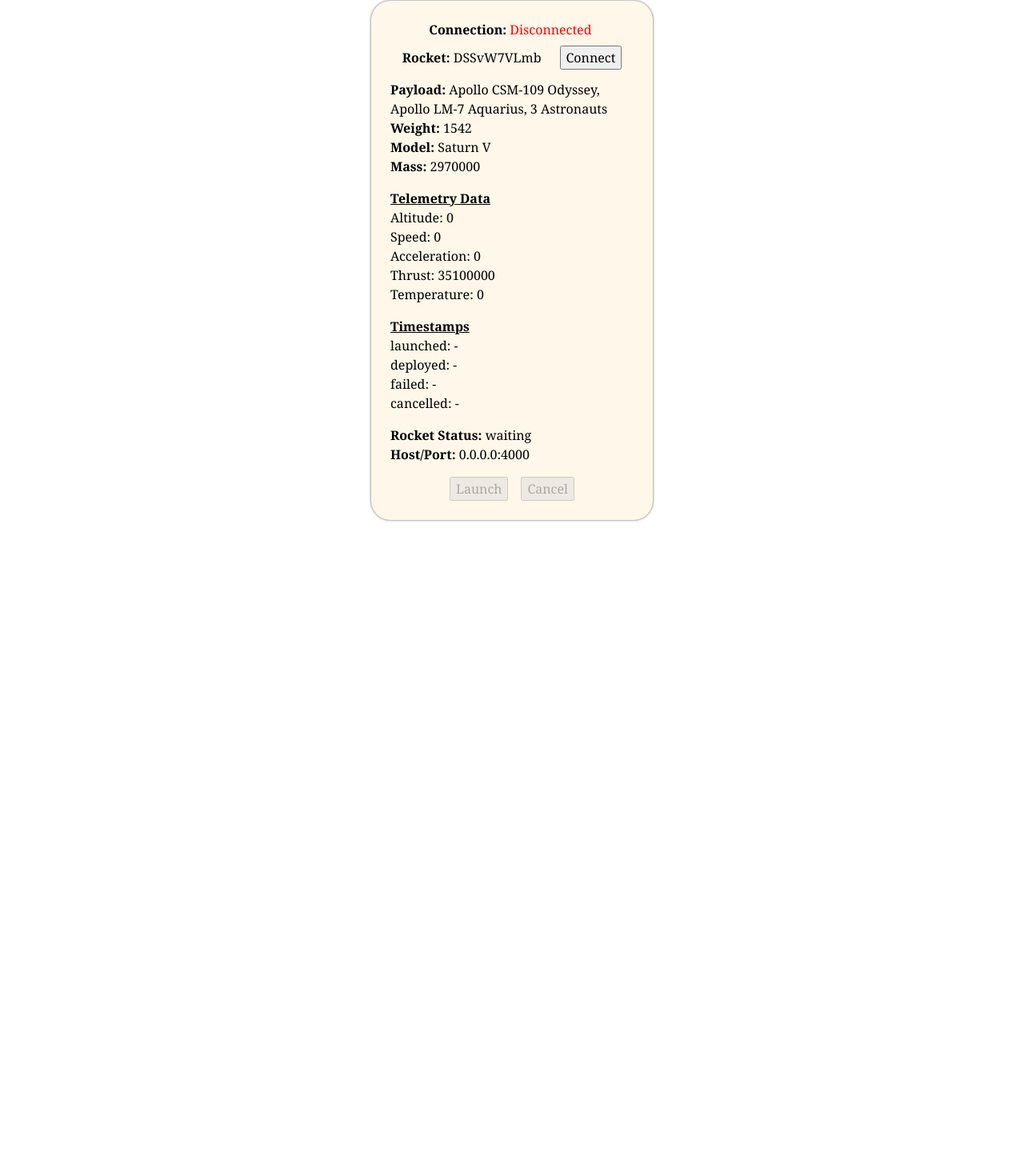
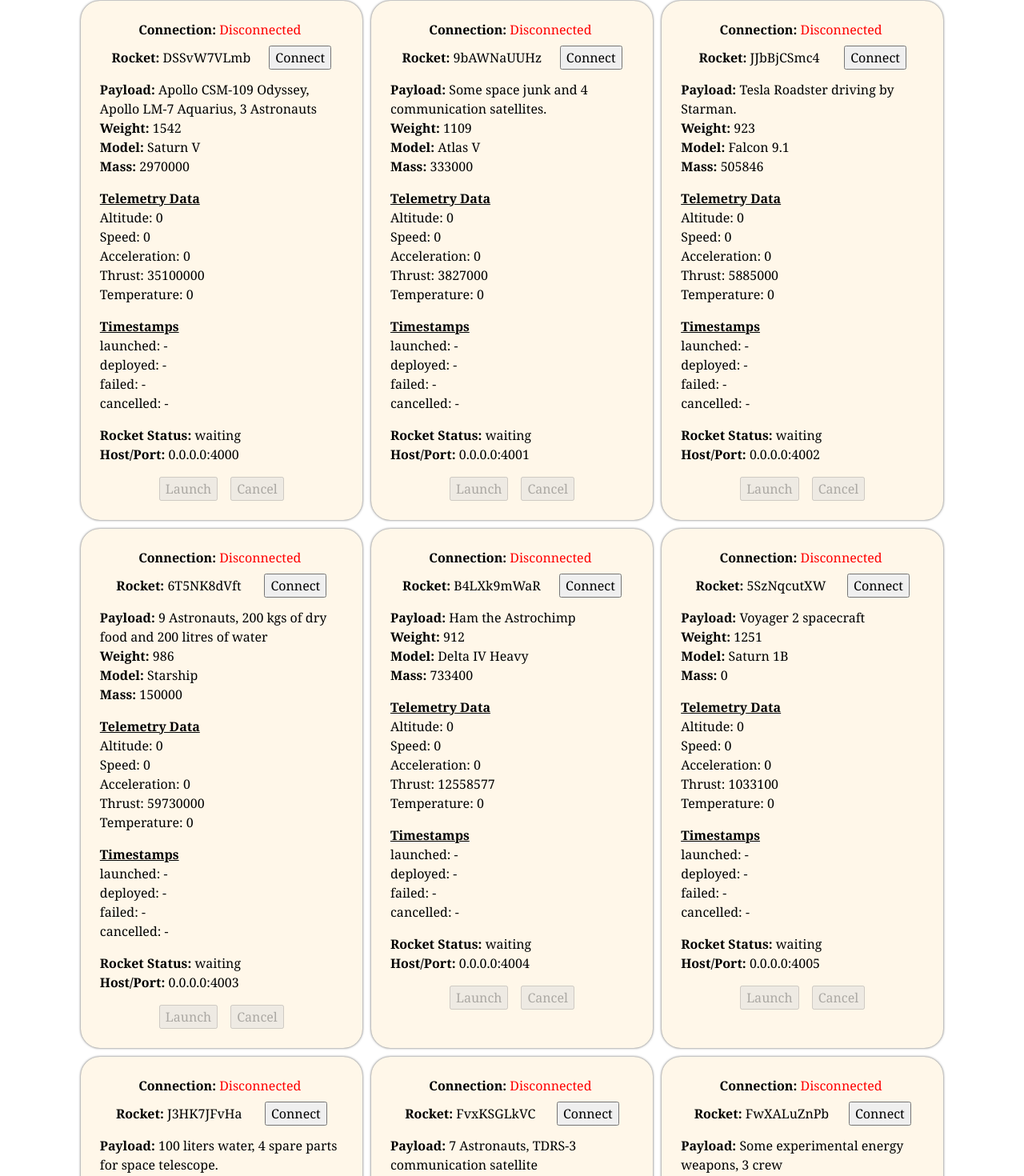
Before and after one commit to shtanriverdi/rocket-telemetry-system, a React (Vite) app in the folder frontend/rocket-telemetry-system-frontend/: page / in a window 1280 px wide. Shown: the part 579-2049 px from the top of the page at 80% size. Before the commit the page ends 1325 px from the top, so only its background shows below. Built offline with nearby package versions, Linux system fonts and the light colour scheme.

Commit message:
Implement redis queues for each rocket

```diff
--- a/frontend/rocket-telemetry-system-frontend/src/view/rockets/Rocket.jsx
+++ b/frontend/rocket-telemetry-system-frontend/src/view/rockets/Rocket.jsx
@@ -47,7 +47,7 @@
       // Join the specific rocket room
       socket.emit("joinRoom", id);
     } else if (isRocketConnected === 2) {
-      // Leaves tor specific room
+      // Leaves for specific room
       socket.emit("leaveRoom", id);
       // Disconnects the socket manually. In that case, the socket will not try to reconnect.
       socket.disconnect();
--- a/frontend/rocket-telemetry-system-frontend/src/view/rockets/rocketsData.js
+++ b/frontend/rocket-telemetry-system-frontend/src/view/rockets/rocketsData.js
@@ -24,204 +24,204 @@
     thrust: 35100000,
     temperature: 0.0,
   },
-  // {
-  //   id: "9bAWNaUUHz",
-  //   model: "Atlas V",
-  //   mass: 333000,
-  //   payload: {
-  //     description: "Some space junk and 4 communication satellites.",
-  //     weight: 1109,
-  //   },
-  //   telemetry: {
-  //     host: "0.0.0.0",
-  //     port: 4001,
-  //   },
-  //   status: "waiting",
-  //   timestamps: {
-  //     launched: null,
-  //     deployed: null,
-  //     failed: null,
-  //     cancelled: null,
-  //   },
-  //   altitude: 0.0,
-  //   speed: 0.0,
-  //   acceleration: 0.0,
-  //   thrust: 3827000,
-  //   temperature: 0.0,
-  // },
-  // {
-  //   id: "JJbBjCSmc4",
-  //   model: "Falcon 9.1",
-  //   mass: 505846,
-  //   payload: {
-  //     description: "Tesla Roadster driving by Starman.",
-  //     weight: 923,
-  //   },
-  //   telemetry: {
-  //     host: "0.0.0.0",
-  //     port: 4002,
-  //   },
-  //   status: "waiting",
-  //   timestamps: {
-  //     launched: null,
-  //     deployed: null,
-  //     failed: null,
-  //     cancelled: null,
-  //   },
-  //   altitude: 0.0,
-  //   speed: 0.0,
-  //   acceleration: 0.0,
-  //   thrust: 5885000,
-  //   temperature: 0.0,
-  // },
-  // {
-  //   id: "6T5NK8dVft",
-  //   model: "Starship",
-  //   mass: 150000,
-  //   payload: {
-  //     description: "9 Astronauts, 200 kgs of dry food and 200 litres of water",
-  //     weight: 986,
-  //   },
-  //   telemetry: {
-  //     host: "0.0.0.0",
-  //     port: 4003,
-  //   },
-  //   status: "waiting",
-  //   timestamps: {
-  //     launched: null,
-  //     deployed: null,
-  //     failed: null,
-  //     cancelled: null,
-  //   },
-  //   altitude: 0.0,
-  //   speed: 0.0,
-  //   acceleration: 0.0,
-  //   thrust: 59730000,
-  //   temperature: 0.0,
-  // },
-  // {
-  //   id: "B4LXk9mWaR",
-  //   model: "Delta IV Heavy",
-  //   mass: 733400,
-  //   payload: {
-  //     description: "Ham the Astrochimp",
-  //     weight: 912,
-  //   },
-  //   telemetry: {
-  //     host: "0.0.0.0",
-  //     port: 4004,
-  //   },
-  //   status: "waiting",
-  //   timestamps: {
-  //     launched: null,
-  //     deployed: null,
-  //     failed: null,
-  //     cancelled: null,
-  //   },
-  //   altitude: 0.0,
-  //   speed: 0.0,
-  //   acceleration: 0.0,
-  //   thrust: 12558577,
-  //   temperature: 0.0,
-  // },
-  // {
-  //   id: "5SzNqcutXW",
-  //   model: "Saturn 1B",
-  //   mass: 0.0,
-  //   payload: {
-  //     description: "Voyager 2 spacecraft",
-  //     weight: 1251,
-  //   },
-  //   telemetry: {
-  //     host: "0.0.0.0",
-  //     port: 4005,
-  //   },
-  //   status: "waiting",
-  //   timestamps: {
-  //     launched: null,
-  //     deployed: null,
-  //     failed: null,
-  //     cancelled: null,
-  //   },
-  //   altitude: 0.0,
-  //   speed: 0.0,
-  //   acceleration: 0.0,
-  //   thrust: 1033100,
-  //   temperature: 0.0,
-  // },
-  // {
-  //   id: "J3HK7JFvHa",
-  //   model: "Vulcan",
-  //   mass: 546700,
-  //   payload: {
-  //     description: "100 liters water, 4 spare parts for space telescope.",
-  //     weight: 845,
-  //   },
-  //   telemetry: {
-  //     host: "0.0.0.0",
-  //     port: 4006,
-  //   },
-  //   status: "waiting",
-  //   timestamps: {
-  //     launched: null,
-  //     deployed: null,
-  //     failed: null,
-  //     cancelled: null,
-  //   },
-  //   altitude: 0.0,
-  //   speed: 0.0,
-  //   acceleration: 0.0,
-  //   thrust: 8400000,
-  //   temperature: 0.0,
-  // },
-  // {
-  //   id: "FvxKSGLkVC",
-  //   model: "Space Shuttle Challenger",
-  //   mass: 2300000,
-  //   payload: {
-  //     description: "7 Astronauts, TDRS-3 communication satellite",
-  //     weight: 647,
-  //   },
-  //   telemetry: {
-  //     host: "0.0.0.0",
-  //     port: 4007,
-  //   },
-  //   status: "waiting",
-  //   timestamps: {
-  //     launched: null,
-  //     deployed: null,
-  //     failed: null,
-  //     cancelled: null,
-  //   },
-  //   altitude: 0.0,
-  //   speed: 0.0,
-  //   acceleration: 0.0,
-  //   thrust: 89620000,
-  //   temperature: 0.0,
-  // },
-  // {
-  //   id: "FwXALuZnPb",
-  //   model: "Long March 3B",
-  //   mass: 425800,
-  //   payload: {
-  //     description: "Some experimental energy weapons, 3 crew",
-  //     weight: 984,
-  //   },
-  //   telemetry: {
-  //     host: "0.0.0.0",
-  //     port: 4008,
-  //   },
-  //   status: "waiting",
-  //   timestamps: {
-  //     launched: null,
-  //     deployed: null,
-  //     failed: null,
-  //     cancelled: null,
-  //   },
-  //   altitude: 0.0,
-  //   speed: 0.0,
-  //   acceleration: 0.0,
-  //   thrust: 7404000,
-  //   temperature: 0.0,
-  // },
+  {
+    id: "9bAWNaUUHz",
+    model: "Atlas V",
+    mass: 333000,
+    payload: {
+      description: "Some space junk and 4 communication satellites.",
+      weight: 1109,
+    },
+    telemetry: {
+      host: "0.0.0.0",
+      port: 4001,
+    },
+    status: "waiting",
+    timestamps: {
+      launched: null,
+      deployed: null,
+      failed: null,
+      cancelled: null,
+    },
+    altitude: 0.0,
+    speed: 0.0,
+    acceleration: 0.0,
+    thrust: 3827000,
+    temperature: 0.0,
+  },
+  {
+    id: "JJbBjCSmc4",
+    model: "Falcon 9.1",
+    mass: 505846,
+    payload: {
+      description: "Tesla Roadster driving by Starman.",
+      weight: 923,
+    },
+    telemetry: {
+      host: "0.0.0.0",
+      port: 4002,
+    },
+    status: "waiting",
+    timestamps: {
+      launched: null,
+      deployed: null,
+      failed: null,
+      cancelled: null,
+    },
+    altitude: 0.0,
+    speed: 0.0,
+    acceleration: 0.0,
+    thrust: 5885000,
+    temperature: 0.0,
+  },
+  {
+    id: "6T5NK8dVft",
+    model: "Starship",
+    mass: 150000,
+    payload: {
+      description: "9 Astronauts, 200 kgs of dry food and 200 litres of water",
+      weight: 986,
+    },
+    telemetry: {
+      host: "0.0.0.0",
+      port: 4003,
+    },
+    status: "waiting",
+    timestamps: {
+      launched: null,
+      deployed: null,
+      failed: null,
+      cancelled: null,
+    },
+    altitude: 0.0,
+    speed: 0.0,
+    acceleration: 0.0,
+    thrust: 59730000,
+    temperature: 0.0,
+  },
+  {
+    id: "B4LXk9mWaR",
+    model: "Delta IV Heavy",
+    mass: 733400,
+    payload: {
+      description: "Ham the Astrochimp",
+      weight: 912,
+    },
+    telemetry: {
+      host: "0.0.0.0",
+      port: 4004,
+    },
+    status: "waiting",
+    timestamps: {
+      launched: null,
+      deployed: null,
+      failed: null,
+      cancelled: null,
+    },
+    altitude: 0.0,
+    speed: 0.0,
+    acceleration: 0.0,
+    thrust: 12558577,
+    temperature: 0.0,
+  },
+  {
+    id: "5SzNqcutXW",
+    model: "Saturn 1B",
+    mass: 0.0,
+    payload: {
+      description: "Voyager 2 spacecraft",
+      weight: 1251,
+    },
+    telemetry: {
+      host: "0.0.0.0",
+      port: 4005,
+    },
+    status: "waiting",
+    timestamps: {
+      launched: null,
+      deployed: null,
+      failed: null,
+      cancelled: null,
+    },
+    altitude: 0.0,
+    speed: 0.0,
+    acceleration: 0.0,
+    thrust: 1033100,
+    temperature: 0.0,
+  },
+  {
+    id: "J3HK7JFvHa",
+    model: "Vulcan",
+    mass: 546700,
+    payload: {
+      description: "100 liters water, 4 spare parts for space telescope.",
+      weight: 845,
+    },
+    telemetry: {
+      host: "0.0.0.0",
+      port: 4006,
+    },
+    status: "waiting",
+    timestamps: {
+      launched: null,
+      deployed: null,
+      failed: null,
+      cancelled: null,
+    },
+    altitude: 0.0,
+    speed: 0.0,
+    acceleration: 0.0,
+    thrust: 8400000,
+    temperature: 0.0,
+  },
+  {
+    id: "FvxKSGLkVC",
+    model: "Space Shuttle Challenger",
+    mass: 2300000,
+    payload: {
+      description: "7 Astronauts, TDRS-3 communication satellite",
+      weight: 647,
+    },
+    telemetry: {
+      host: "0.0.0.0",
+      port: 4007,
+    },
+    status: "waiting",
+    timestamps: {
+      launched: null,
+      deployed: null,
+      failed: null,
+      cancelled: null,
+    },
+    altitude: 0.0,
+    speed: 0.0,
+    acceleration: 0.0,
+    thrust: 89620000,
+    temperature: 0.0,
+  },
+  {
+    id: "FwXALuZnPb",
+    model: "Long March 3B",
+    mass: 425800,
+    payload: {
+      description: "Some experimental energy weapons, 3 crew",
+      weight: 984,
+    },
+    telemetry: {
+      host: "0.0.0.0",
+      port: 4008,
+    },
+    status: "waiting",
+    timestamps: {
+      launched: null,
+      deployed: null,
+      failed: null,
+      cancelled: null,
+    },
+    altitude: 0.0,
+    speed: 0.0,
+    acceleration: 0.0,
+    thrust: 7404000,
+    temperature: 0.0,
+  },
 ];
```
Also changed, not shown: 2 other files (tests, documents, lock files or other folders).
